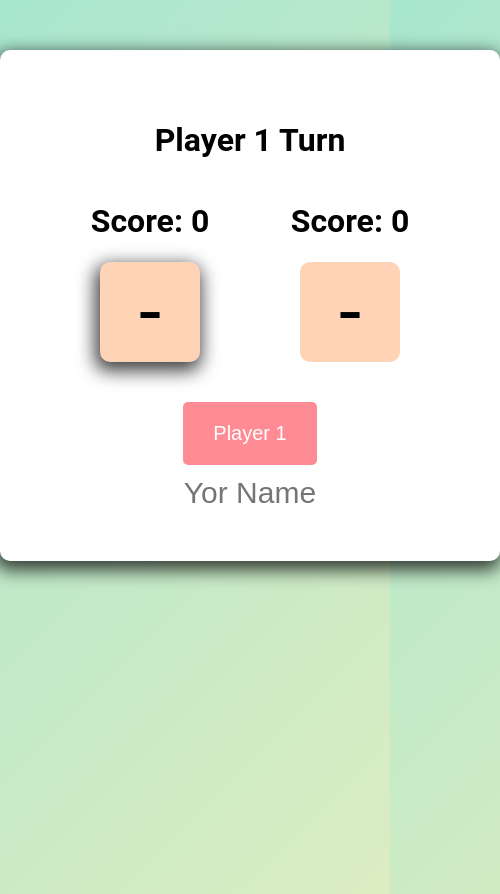
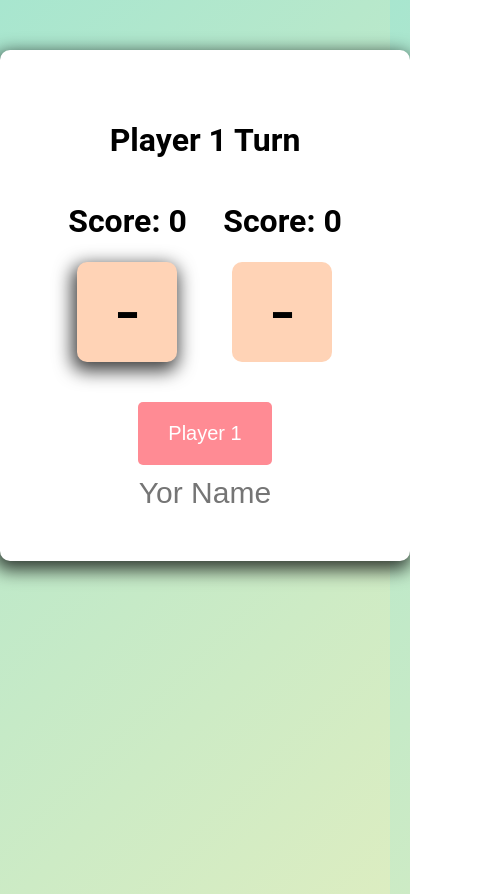
Before and after one commit to DJendryczka/dice-game, a website: page index.html in a window 390 px wide. Shown: the whole page, 500 px wide, since content can reach past the window. Drawn offline with Linux system fonts and the light colour scheme.

Commit message:
Add mobile view

```diff
--- a/sass/style.scss
+++ b/sass/style.scss
@@ -90,3 +90,11 @@ input{
     margin-top: 10px;
     text-align: center;
 }
+@media screen and ( max-width: 600px){
+    .container{
+        width: 310px;
+    }
+    input{
+        width: 300px;
+    }
+}
```
Also changed, not shown: css/style.css, 1 other file.
